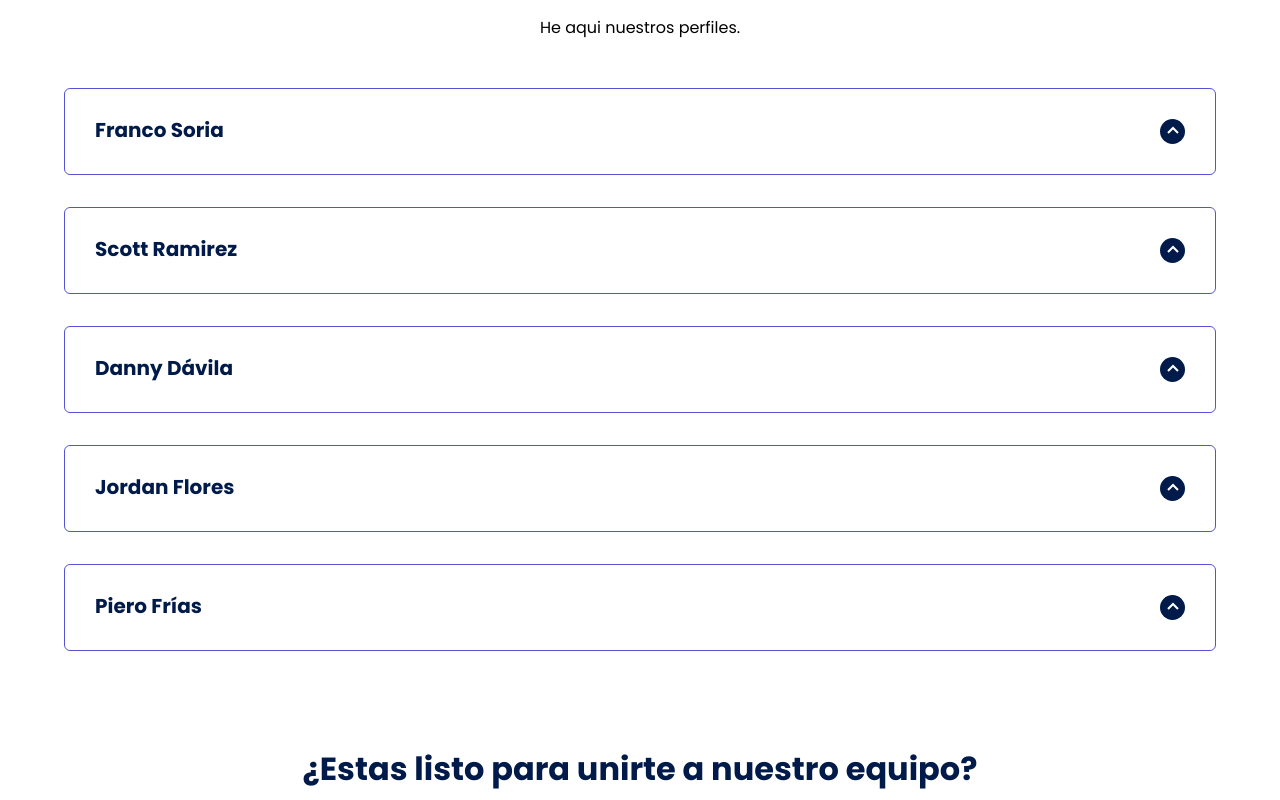
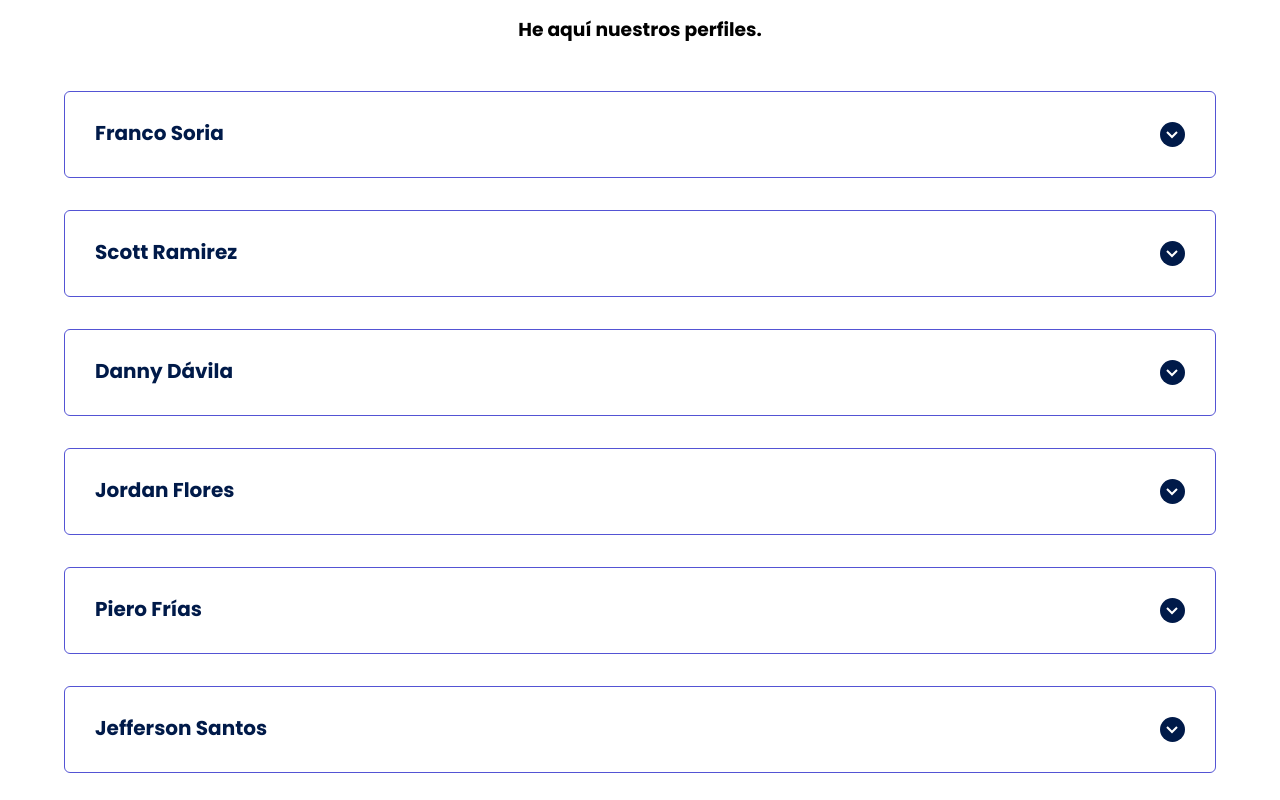
Before and after one commit to jmartinez888/practica-iiap, a plain HTML site: page index.html in a window 1280 px wide. Shown: the part 1960-2760 px from the top of the page. Drawn offline with Linux system fonts and the light colour scheme; a web font is replaced by a local one.

Commit message:
He agregado mi perfil

```diff
--- a/index.html
+++ b/index.html
@@ -133,6 +133,21 @@
                     </figure>
                 </section>
 
+                <!-- section Jefferson Santos -->
+                <section class="testimony__body" data-id="5">
+                    <div class="testimony__texts">
+                        <h2 class="subtitle">Mi nombre es Jefferson Santos, <span class="testimony__course">estudiante.</span></h2>
+                        <p class="testimony__review">Soy Jefferson Santos, estudiante de Ingeniería de Sistemas e Informática en la UNAP.
+                            En mi portafolio encontrarás una muestra de mis habilidades en el desarrollo y diseño web,
+                            y programación en lenguajes como C#, JS y PHP. También soy voluntario del IIAP y me comprometo en ayudar a la comunidad.
+                            Espero que disfrutes explorando nuestro trabajo y que te sea útil. ¡Gracias por visitar este sitio!</p>
+                    </div>
+
+                    <figure class="testimony__picture">
+                        <img src="./images/face5.jpg" class="testimony__img">
+                    </figure>
+                </section>
+                <!-- end section Jefferson Santos -->
 
                 <img src="./images/rightarrow.svg" class="testimony__arrow" id="next">
             </div>
@@ -140,13 +155,13 @@
 
         <section class="questions container" id="Planes">
             <h2 class="subtitle">Portafolio</h2>
-            <p class="questions__paragraph">He aqui nuestros perfiles.</p>
+            <h3> <p class="questions__paragraph">He aquí nuestros perfiles.</p></h3>
 
             <section class="questions__container">
                 <article class="questions__padding">
                     <div class="questions__answer">
                         <h3 class="questions__title">Franco Soria
-                            <span class="questions__arrow">
+                            <span class="questions__arrow questions__arrow--rotate">
                                 <img src="./images/arrow.svg" class="questions__img">
                             </span>
                         </h3>
@@ -158,7 +173,7 @@
                 <article class="questions__padding">
                     <div class="questions__answer">
                         <h3 class="questions__title">Scott Ramirez
-                            <span class="questions__arrow">
+                            <span class="questions__arrow questions__arrow--rotate">
                                 <img src="./images/arrow.svg" class="questions__img">
                             </span>
                         </h3>
@@ -168,9 +183,9 @@
                 </article>
 
                 <article class="questions__padding">
-                    <div class="questions__answer">
+                    <div class="questions__answer ">
                         <h3 class="questions__title">Danny Dávila
-                            <span class="questions__arrow">
+                            <span class="questions__arrow questions__arrow--rotate">
                                 <img src="./images/arrow.svg" class="questions__img">
                             </span>
                         </h3>
@@ -182,7 +197,7 @@
                 <article class="questions__padding">
                     <div class="questions__answer">
                         <h3 class="questions__title">Jordan Flores
-                            <span class="questions__arrow">
+                            <span class="questions__arrow questions__arrow--rotate">
                                 <img src="./images/arrow.svg" class="questions__img">
                             </span>
                         </h3>
@@ -194,7 +209,7 @@
                 <article class="questions__padding">
                     <div class="questions__answer">
                         <h3 class="questions__title">Piero Frías
-                            <span class="questions__arrow">
+                            <span class="questions__arrow questions__arrow--rotate">
                                 <img src="./images/arrow.svg" class="questions__img">
                             </span>
                         </h3>
@@ -202,6 +217,21 @@
                         <p class="questions__show">Hecha un vistazo a mi perfil 😉: <a href="https://pierofrias.github.io/mi-portafolio/">Presiona Aquí</a></p>
                     </div>
                 </article>
+
+                <!-- article de Jefferson Santos -->
+                <article class="questions__padding">
+                    <div class="questions__answer">
+                        <h3 class="questions__title">Jefferson Santos
+                            <span class="questions__arrow questions__arrow--rotate">
+                                <img src="./images/arrow.svg" class="questions__img">
+                            </span>
+                        </h3>
+
+                        <p class="questions__show">Hecha un vistazo a mi perfil 😉: <a href="https://daylerjeff199906.github.io/miPortafolio/">Presiona Aquí</a></p>
+                    </div>
+                </article>
+                <!-- end Jefferson Santos -->
+
             </section>
 
             <section class="questions__offer">
@@ -212,6 +242,7 @@
         </section>
     </main>
 
+    <!-- Aquí comienza el footer -->
     <footer class="footer" id="blog">
         <section class="footer__container container">
             <nav class="nav nav--footer">
```
Also changed, not shown: images/face5.jpg (added).
